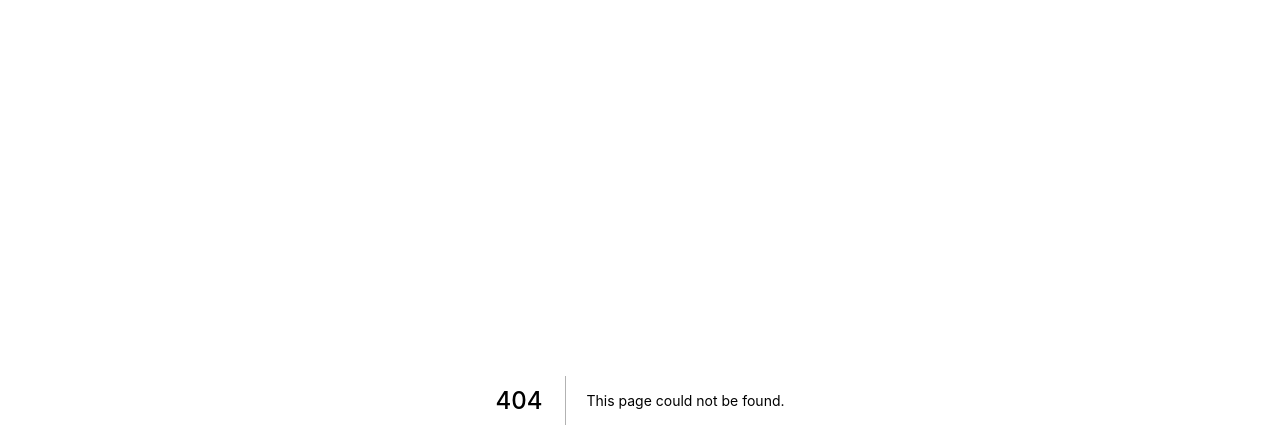
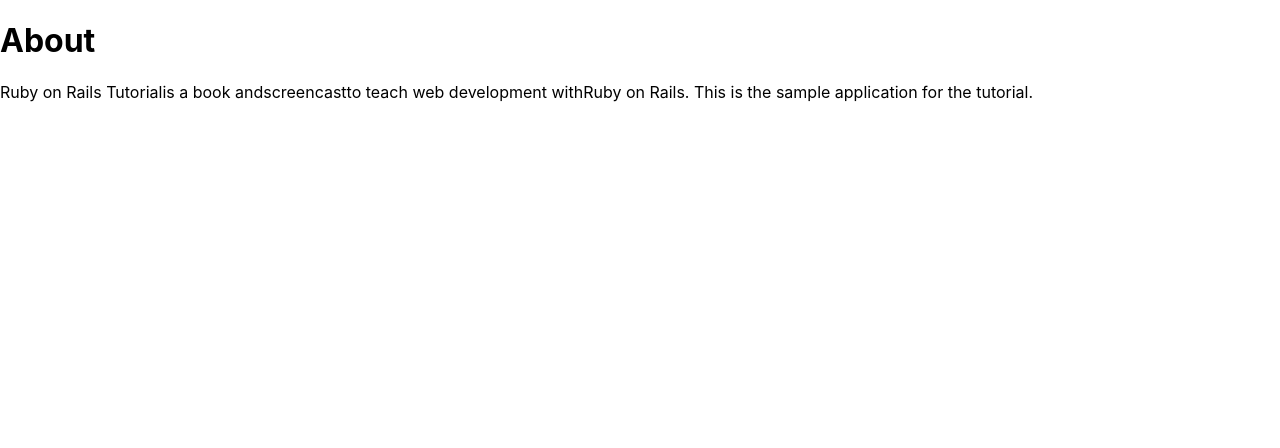
Before and after one commit to yoshik159753/devops-training, a Next.js app in the folder frontend/app/: page /about in a window 1280 px wide. Before the commit this address had no page. Shown: the top 448 px of the page. Built offline with nearby package versions, Linux system fonts and the light colour scheme.

Commit message:
3.3.3 Green

```diff
--- /dev/null
+++ b/frontend/app/pages/about.js
@@ -0,0 +1,15 @@
+export default function About() {
+  return (
+    <div>
+      <h1>About</h1>
+      <p>
+        <a href="https://railstutorial.jp/">Ruby on Rails Tutorial</a>
+        is a <a href="https://railstutorial.jp/#ebook">book</a> and
+        <a href="https://railstutorial.jp/#screencast">screencast</a>
+        to teach web development with
+        <a href="http://rubyonrails.org/">Ruby on Rails</a>.
+        This is the sample application for the tutorial.
+      </p>
+    </div>
+  )
+}
```
